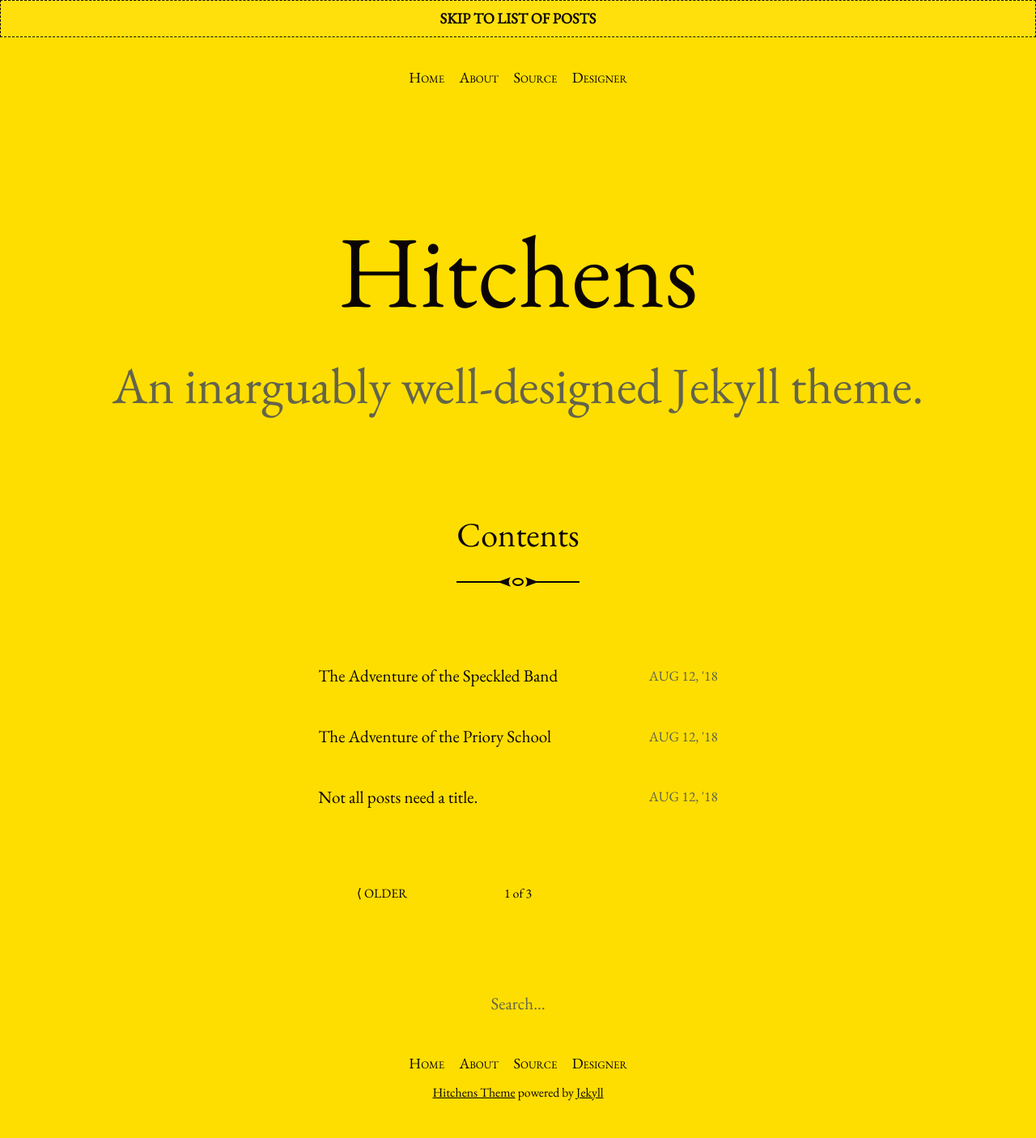
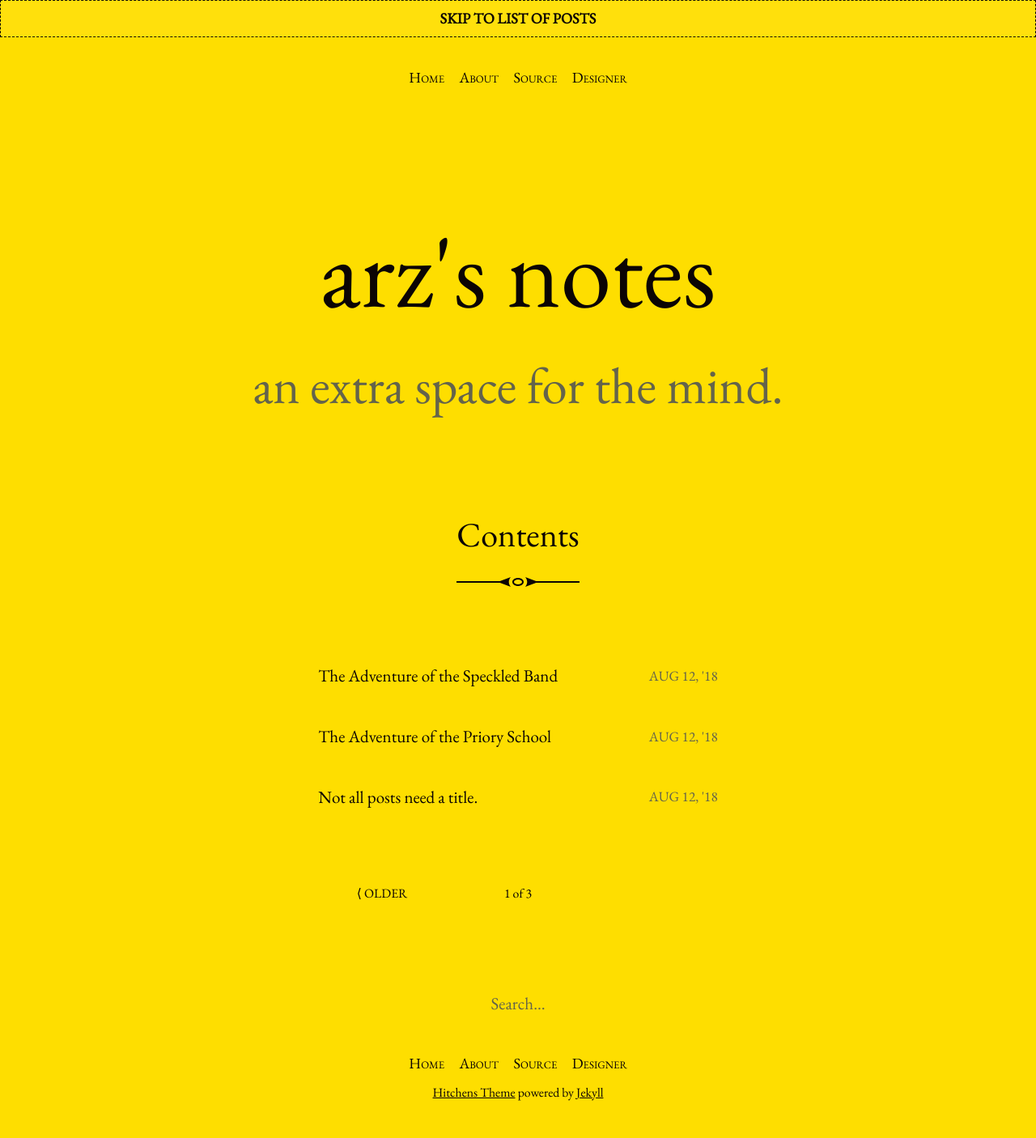
Before and after one commit to arzabz/arzabz.github.io, a Jekyll site: the page built from index.html, in a window 1280 px wide. Shown: the whole page at 81% size. Built offline with Jekyll 4.4.1, drawn with Linux system fonts in a browser that asks for light colours; the list of posts is cut into pages by our own code.

Commit message:
Update _config.yml

```diff
--- a/_config.yml
+++ b/_config.yml
@@ -13,10 +13,10 @@
 # you will see them accessed via {{ site.title }}, {{ site.email }}, and so on.
 # You can create any custom variable you would like, and they will be accessible
 # in the templates via {{ site.myvariable }}.
-title: Hitchens
-email: hello@patdryburgh.com
+title: arz's notes
+email:
 description: >- # this means to ignore newlines until "baseurl:"
-  An inarguably well-designed Jekyll theme.
+  an extra space for the mind.
 baseurl: "/hitchens" # the subpath of your site, e.g. /blog
 url: "https://patdryburgh.github.io" # the base hostname & protocol for your site, e.g. http://example.com
 icon: /assets/images/icon-512.png
```
